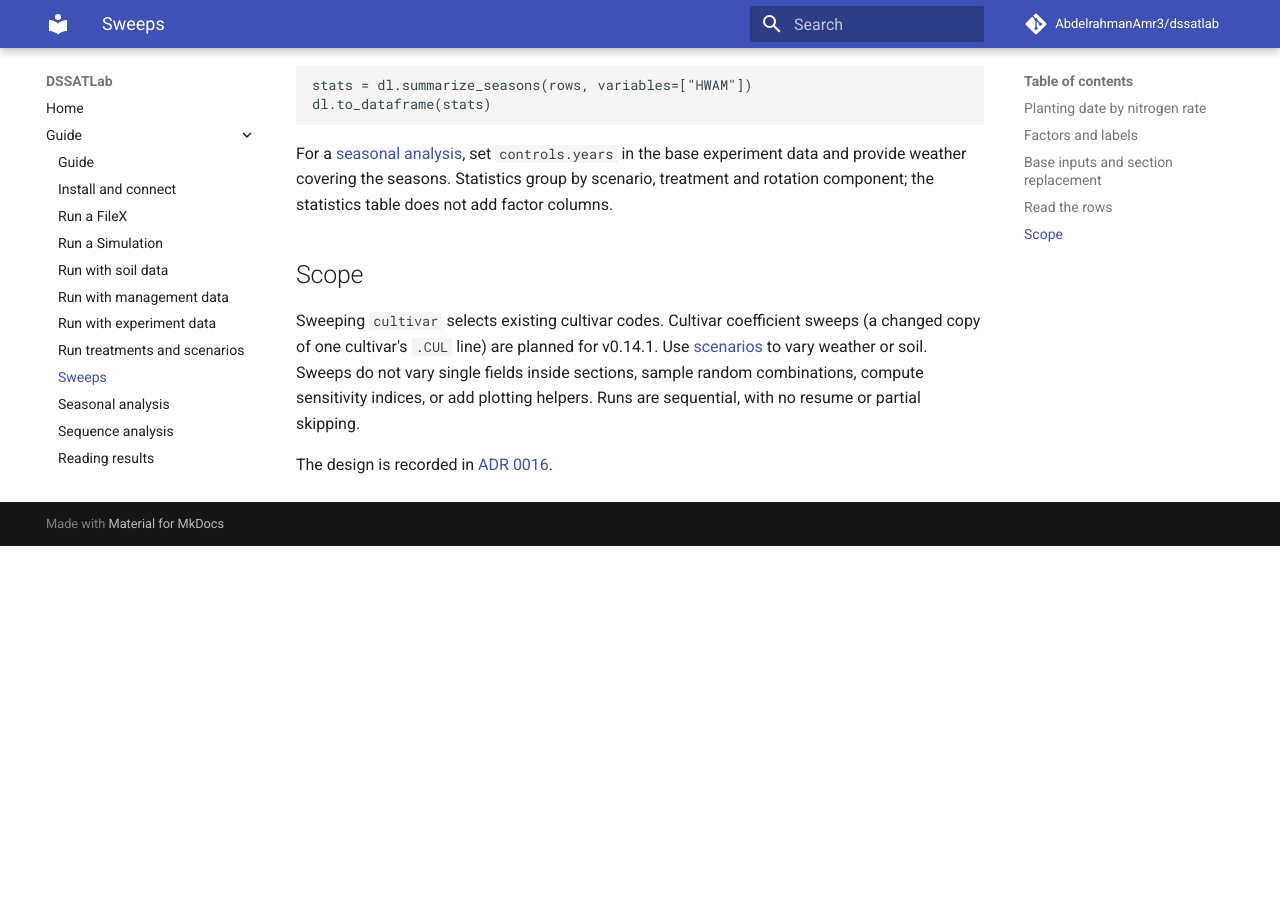
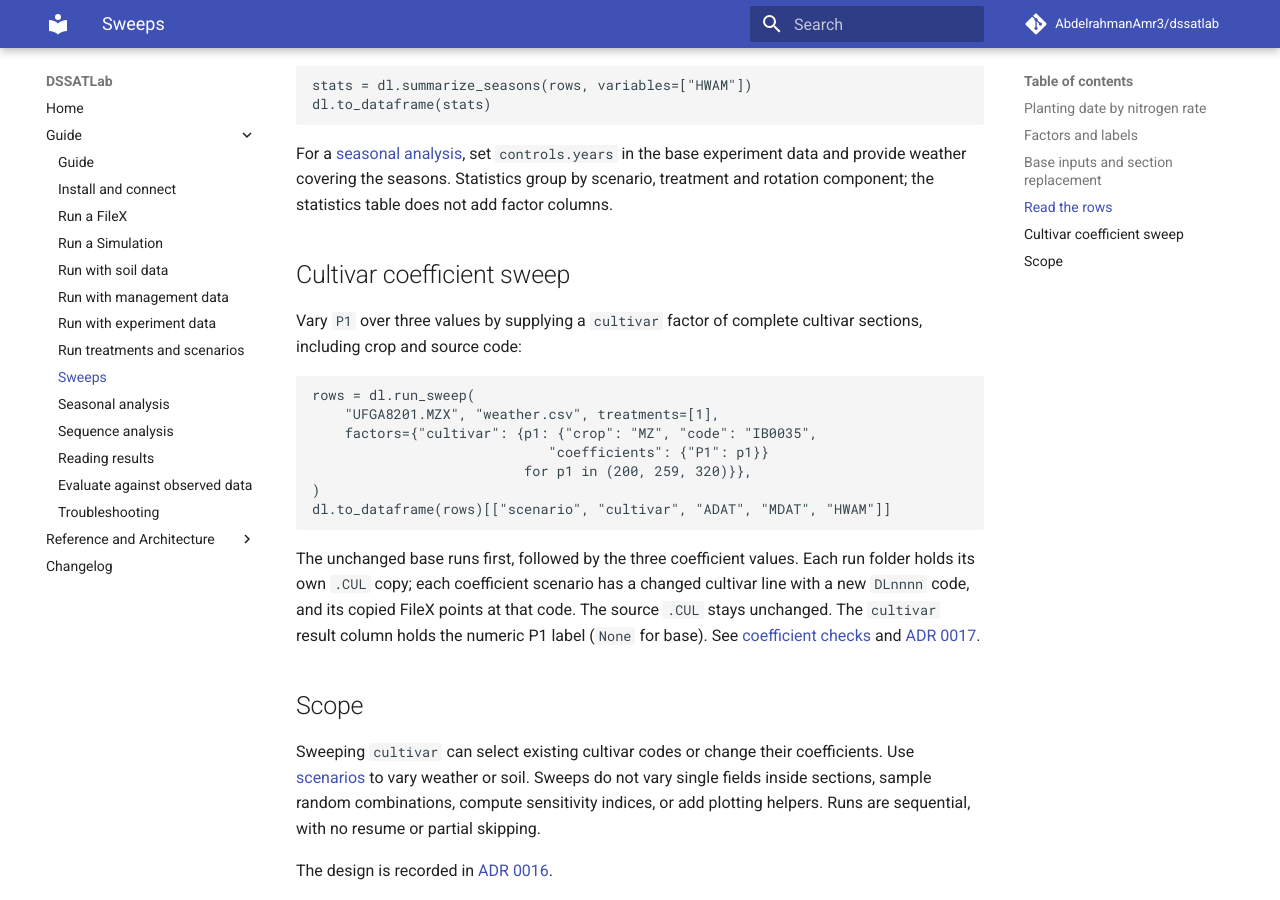
Before and after one commit to AbdelrahmanAmr3/dssatlab, an MkDocs documentation site: the page built from docs/guide/sweeps.md, in a window 1280 px wide and 900 px high, scrolled down 2372 px. Built offline with MkDocs 1.6.1 and Material for MkDocs 9.7.7, drawn with Linux system fonts in a browser that asks for light colours; comment, search, counter and statistics services are not loaded; before the commit the page ends 2918 px from its top, so only the background shows below that.

Commit message:
Docs, tutorial, changelog and version 0.14.1 (#159)
Co-Authored-By: Claude Opus 5.5 <noreply@anthropic.com>

````diff
--- a/docs/guide/sweeps.md
+++ b/docs/guide/sweeps.md
@@ -116,10 +116,31 @@ For a [seasonal analysis](seasonal.md), set `controls.years` in the base experim
 data and provide weather covering the seasons. Statistics group by scenario,
 treatment and rotation component; the statistics table does not add factor columns.
 
+## Cultivar coefficient sweep
+
+Vary `P1` over three values by supplying a `cultivar` factor of complete cultivar
+sections, including crop and source code:
+
+```python
+rows = dl.run_sweep(
+    "UFGA8201.MZX", "weather.csv", treatments=[1],
+    factors={"cultivar": {p1: {"crop": "MZ", "code": "IB0035",
+                             "coefficients": {"P1": p1}}
+                          for p1 in (200, 259, 320)}},
+)
+dl.to_dataframe(rows)[["scenario", "cultivar", "ADAT", "MDAT", "HWAM"]]
+```
+
+The unchanged base runs first, followed by the three coefficient values. Each run
+folder holds its own `.CUL` copy; each coefficient scenario has a changed cultivar
+line with a new `DLnnnn` code, and its copied FileX points at that code. The source
+`.CUL` stays unchanged. The `cultivar` result column holds the numeric P1 label
+(`None` for base). See [coefficient checks](experiment.md#cultivar-coefficients) and
+[ADR 0017](../adr/0017-cultivar-coefficients-as-a-changed-cul-line.md).
+
 ## Scope
 
-Sweeping `cultivar` selects existing cultivar codes. Cultivar coefficient sweeps
-(a changed copy of one cultivar's `.CUL` line) are planned for v0.14.1.
+Sweeping `cultivar` can select existing cultivar codes or change their coefficients.
 Use [scenarios](scenarios.md) to vary weather or soil. Sweeps do not vary single
 fields inside sections, sample random combinations, compute sensitivity indices,
 or add plotting helpers. Runs are sequential, with no resume or partial skipping.
--- a/pyproject.toml
+++ b/pyproject.toml
@@ -4,7 +4,7 @@ build-backend = "setuptools.build_meta"
 
 [project]
 name = "dssatlab"
-version = "0.14.0"
+version = "0.14.1"
 description = "A small Python interface to DSSAT-CSM: find or build DSSAT, run a FileX, or run a simulation from your own weather data."
 readme = "README.md"
 requires-python = ">=3.10"
--- a/src/dssatlab/__init__.py
+++ b/src/dssatlab/__init__.py
@@ -33,4 +33,4 @@ __all__ = ["DSSATError", "DSSATInstallError", "DSSATNotFoundError", "DSSATRunErr
            "run_sweep", "run_treatments", "combine_summaries", "summarize_seasons", "write_scenario_template",
            ]
 
-__version__ = "0.14.0"
+__version__ = "0.14.1"
````
Also changed, not shown: CHANGELOG.md (+13 -0 lines), README.md (+2 -0 lines), docs/guide/experiment.md (+23 -2 lines), docs/reference/decisions.md (+1 -0 lines), docs/reference/roadmap.md (+1 -6 lines), 2 other files.
